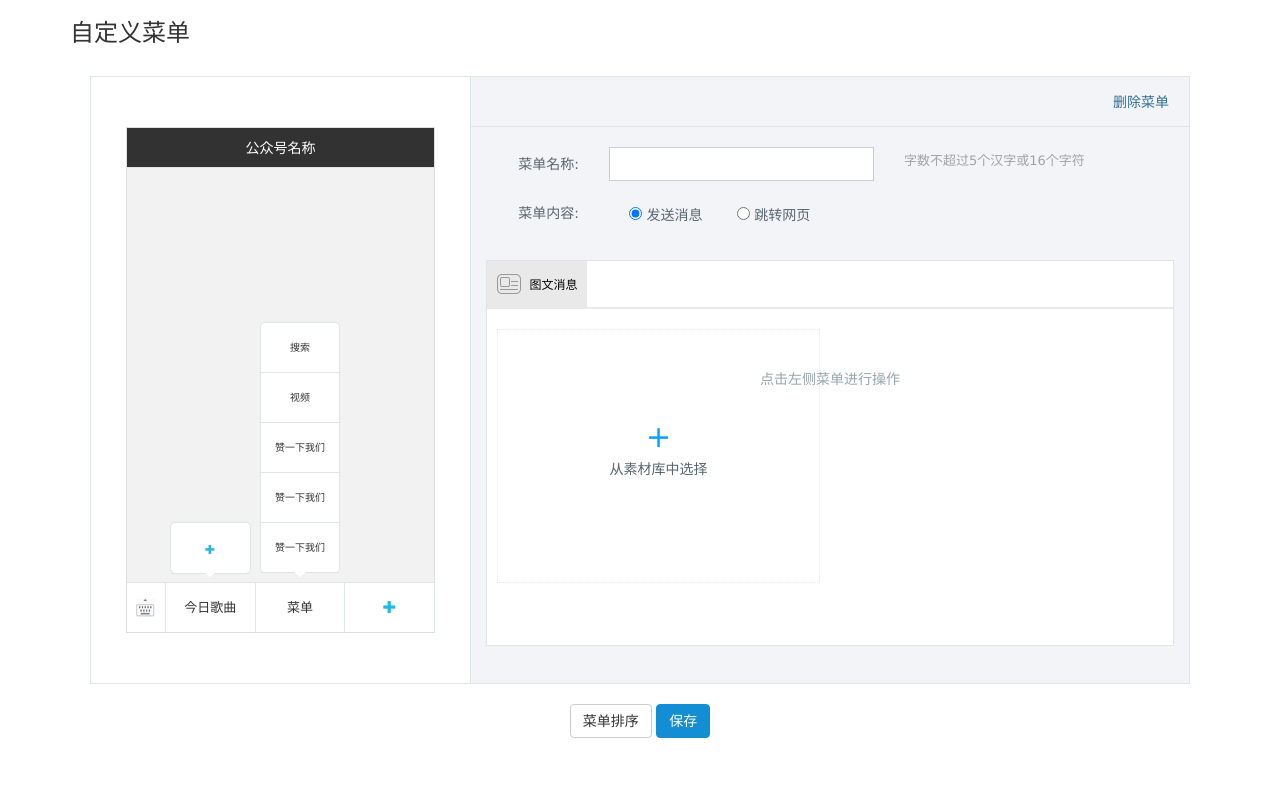
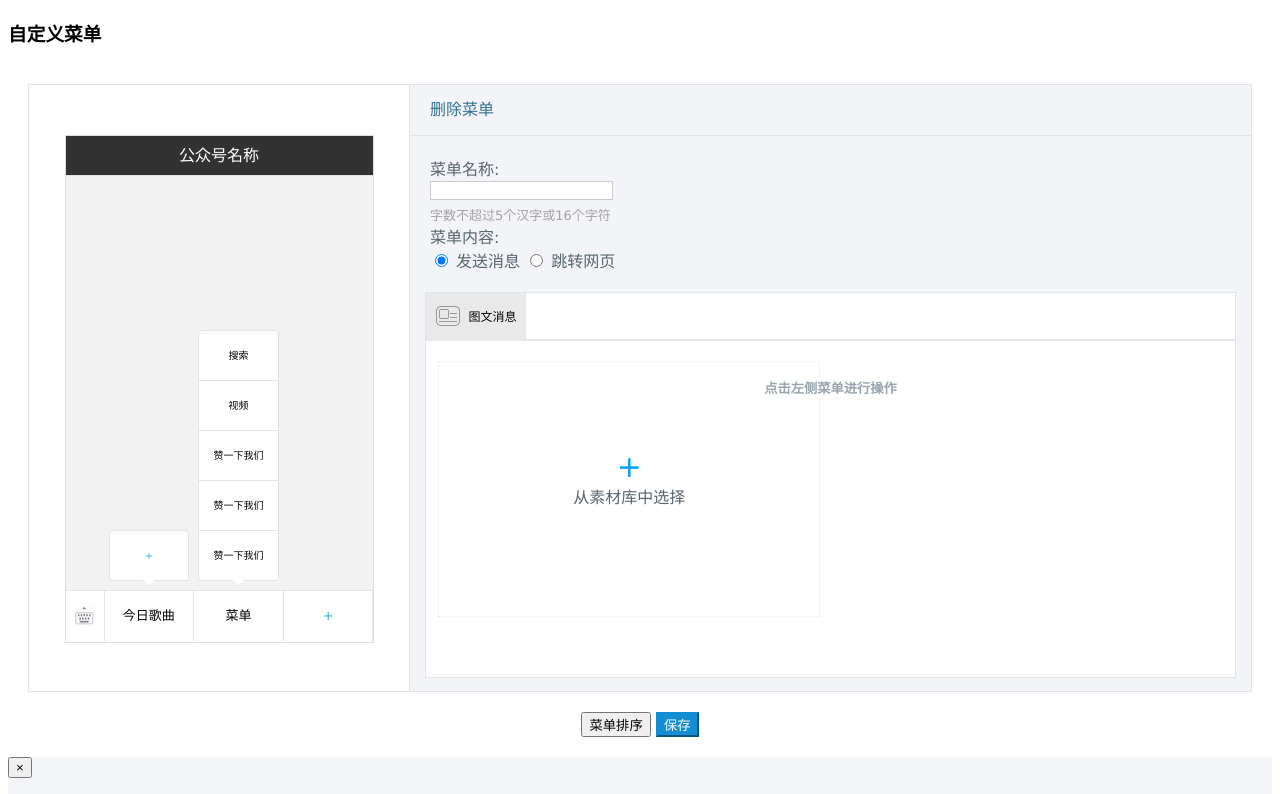
Before and after one commit to questionfish/WeChatOfficialAccountMenuAdminFE, a plain HTML site: page testMenu.html in a window 1280 px wide. Shown: the top 794 px of the page. Drawn offline with Linux system fonts and the light colour scheme.

Commit message:
enhance css; fix sortable(true) createTopBtnEl not hidden

```diff
--- a/assets/WeChatMenu/WeChatMenu.js
+++ b/assets/WeChatMenu/WeChatMenu.js
@@ -649,7 +649,7 @@
         },
 
         _displayAddBtnEl: function (display) {
-            if (_isCreateBtn(this.el.lastChild)) {
+            if (_isCreateBtn(this.el.lastChild.firstChild)) {
                 this.el.lastChild.style.display = display ? null : 'none';
             }
             for (var i = 0; this.el.children && i < this.el.children.length; ++i) {
--- a/assets/css/wx-custom.css
+++ b/assets/css/wx-custom.css
@@ -546,7 +546,9 @@ div.first-right {
     padding: 0;
     margin: 0;
 }
-
+.custom-menu-view__footer * {
+    box-sizing: border-box;
+}
 .custom-menu-view__footer {
     position: absolute;
     height: 50px;
@@ -1830,3 +1832,7 @@ div.first-right {
 .coupons .cs-select{
     width: auto;
 }
+
+.glyphicon-plus:before {
+    content: "\002b";
+}
--- a/testMenu.html
+++ b/testMenu.html
@@ -3,7 +3,7 @@
 <head>
     <meta charset="UTF-8">
     <title>Title</title>
-    <link rel="stylesheet" href="assets/css/bootstrap.min.css">
+    <!--<link rel="stylesheet" href="assets/css/bootstrap.min.css">-->
     <!--<link rel="stylesheet" href="assets/css/font-awesome.min.css">-->
     <link rel="stylesheet" href="assets/css/wx-custom.css">
 </head>
```
